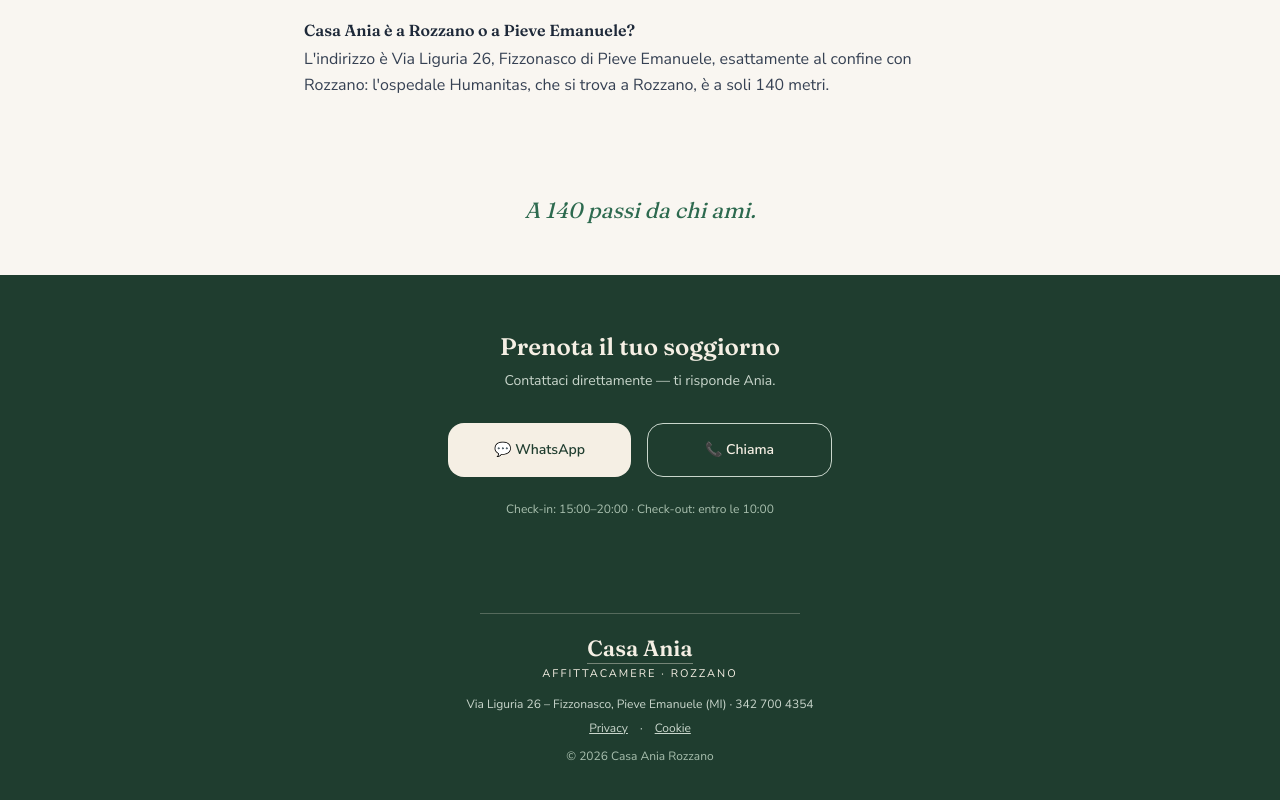
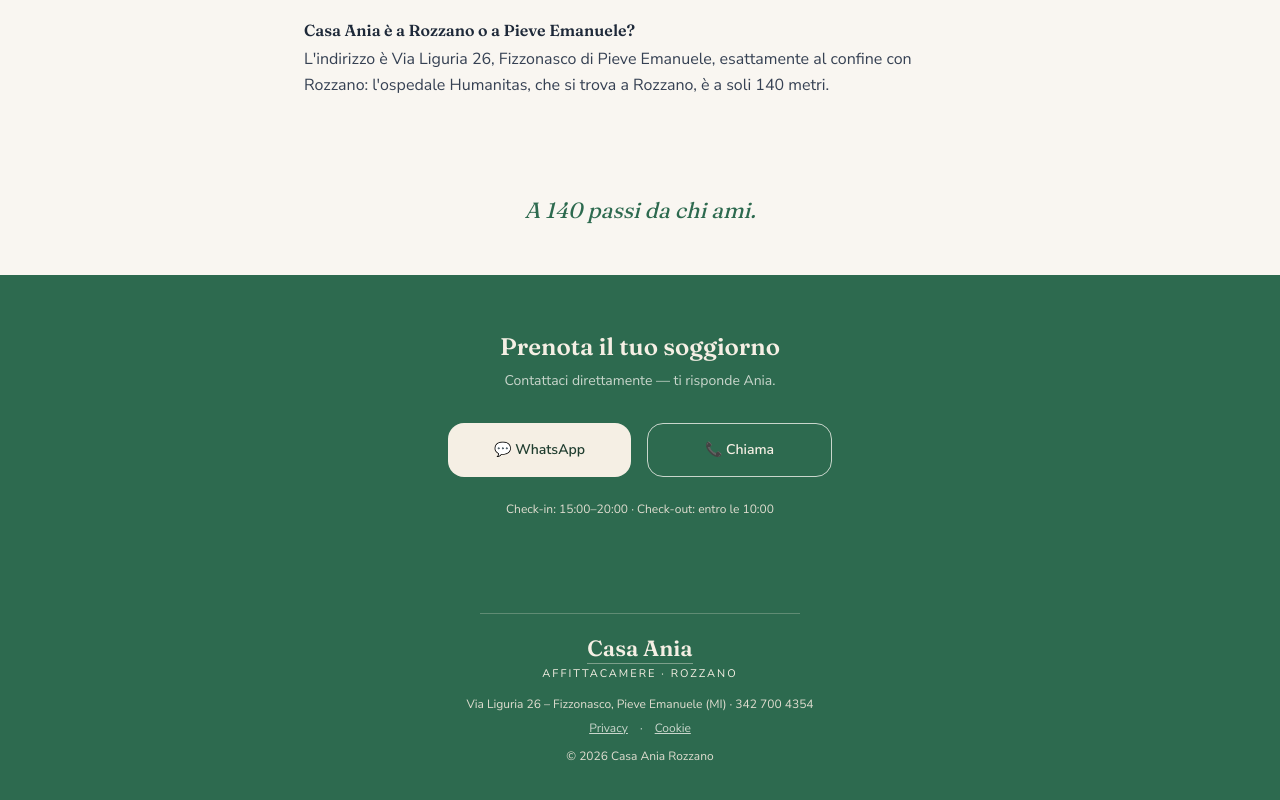
Before and after one commit to CasaAnia/sito-casaania, a Next.js app: page / in a window 1280 px wide. Shown: the part 5436-6236 px from the top of the page. Built offline with nearby package versions, Linux system fonts and the light colour scheme.

Commit message:
Schiarisce il blocco verde finale e footer da #1f3d2f a #2d6a4f, alza contrasto testi piccoli a #e0ddd0

```diff
--- a/app/components/Footer.tsx
+++ b/app/components/Footer.tsx
@@ -3,10 +3,10 @@ import Logo from './Logo'
 
 export default function Footer() {
   return (
-    <footer style={{ backgroundColor: '#1f3d2f' }} className="py-10 px-4 text-center">
+    <footer style={{ backgroundColor: '#2d6a4f' }} className="py-10 px-4 text-center">
       <div style={{ height: '0.5px', backgroundColor: 'rgba(245,239,228,0.25)' }} className="max-w-xs mx-auto mb-6" />
       <Logo variant="dark" />
-      <p style={{ color: '#c9d6cc' }} className="text-xs mt-4">
+      <p style={{ color: '#e0ddd0' }} className="text-xs mt-4">
         Via Liguria 26 – Fizzonasco, Pieve Emanuele (MI) · 342 700 4354
       </p>
       <p style={{ color: '#c9d6cc' }} className="text-xs mt-2 space-x-3">
@@ -14,7 +14,7 @@ export default function Footer() {
         <span>·</span>
         <Link href="/cookie" className="underline hover:text-[#f5efe4] transition-colors">Cookie</Link>
       </p>
-      <p style={{ color: '#a8bfae' }} className="text-xs mt-3">
+      <p style={{ color: '#e0ddd0' }} className="text-xs mt-3">
         © {new Date().getFullYear()} Casa Ania Rozzano
       </p>
     </footer>
--- a/app/page.tsx
+++ b/app/page.tsx
@@ -358,7 +358,7 @@ export default function Home() {
       </section>
 
       {/* CONTATTI / PRENOTAZIONE */}
-      <section style={{ backgroundColor: '#1f3d2f' }} className="py-14 px-4">
+      <section style={{ backgroundColor: '#2d6a4f' }} className="py-14 px-4">
         <div className="max-w-4xl mx-auto text-center">
           <p className="font-display font-semibold text-2xl mb-2" style={{ color: '#f5efe4' }}>Prenota il tuo soggiorno</p>
           <p className="text-sm mb-8" style={{ color: '#c9d6cc' }}>Contattaci direttamente — ti risponde Ania.</p>
@@ -374,7 +374,7 @@ export default function Home() {
               📞 Chiama
             </a>
           </div>
-          <p className="text-xs mt-6" style={{ color: '#a8bfae' }}>Check-in: 15:00–20:00 · Check-out: entro le 10:00</p>
+          <p className="text-xs mt-6" style={{ color: '#e0ddd0' }}>Check-in: 15:00–20:00 · Check-out: entro le 10:00</p>
         </div>
       </section>
 
```
